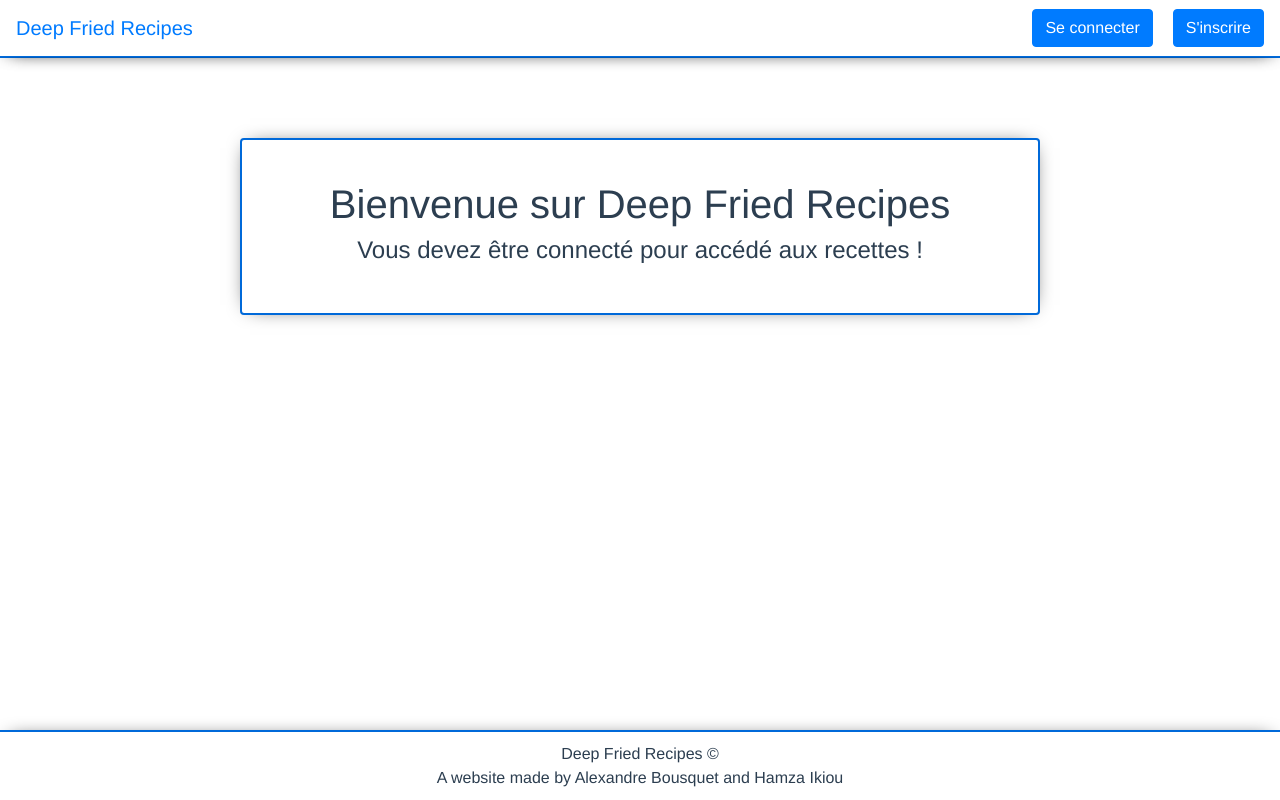
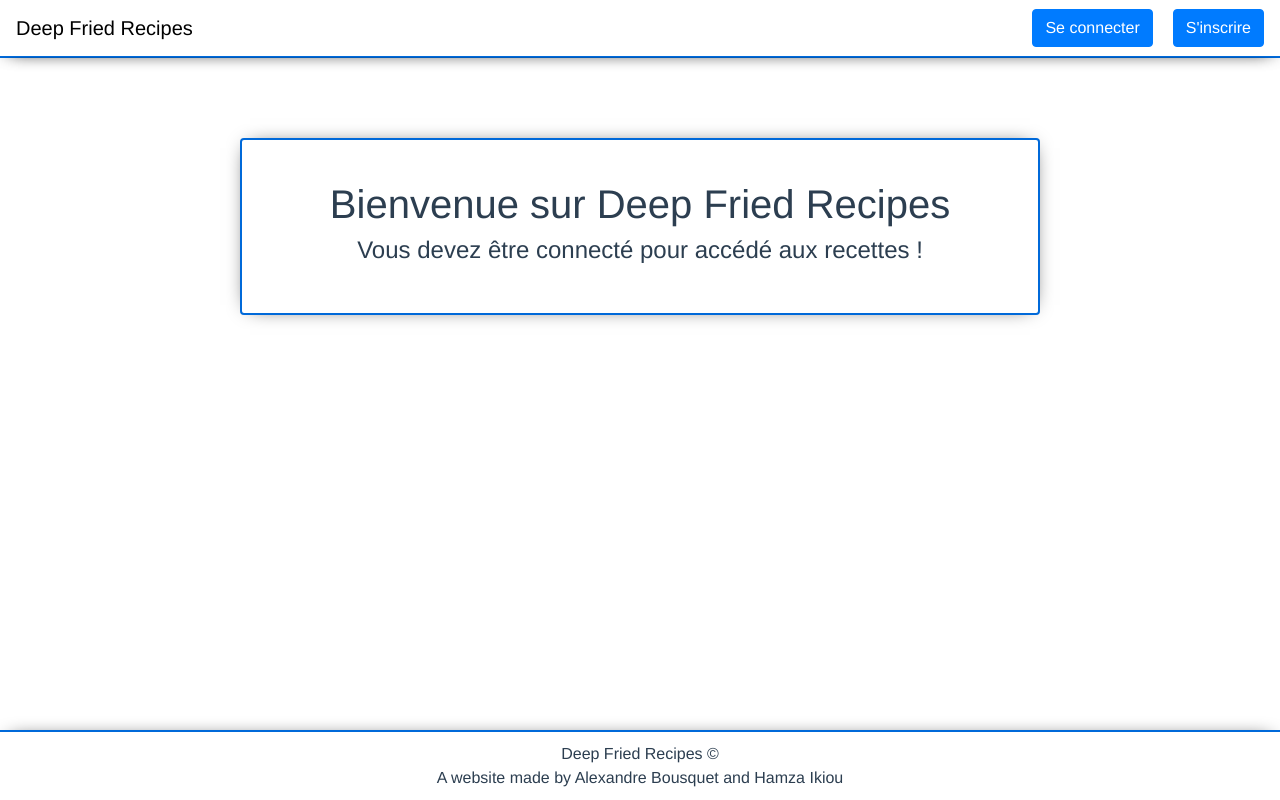
Before and after one commit to alexandre-bousquet/deepfriedrecipes-front, a Vue app: page / in a window 1280 px wide. Built offline with nearby package versions, Linux system fonts and the light colour scheme.

Commit message:
MaJ Header.vue

```diff
--- a/src/components/Header.vue
+++ b/src/components/Header.vue
@@ -6,19 +6,15 @@
       <b-navbar-toggle target="nav-collapse"></b-navbar-toggle>
 
       <b-collapse id="nav-collapse" is-nav>
-        <b-navbar-nav>
-          <!--<b-nav-item href="#"></b-nav-item>-->
-
-        </b-navbar-nav>
         <b-navbar-nav class="ml-auto">
           <div v-if="$store.getters.getUser == null">
-            <b-button variant="primary" class="customNavLinkMarRight" @click="$router.push('/login')">Se connecter</b-button>
-            <b-button variant="primary" @click="$router.push('/register')">S'inscrire</b-button>
+            <b-button variant="primary" class="customNavLinkMarRight" @click="$router.push('/login').catch(() => {})">Se connecter</b-button>
+            <b-button variant="primary" @click="$router.push('/register').catch(() => {})">S'inscrire</b-button>
           </div>
 
           <div v-else>
-            <b-button variant="primary" class="customNavLinkMarRight" @click="$router.push('/profil')">{{ $store.getters.getUser.firstname }} {{ $store.getters.getUser.lastname }}</b-button>
-            <b-button variant="danger" @click="$route.name !== 'home' ? $store.dispatch('logout') && $router.push('/') : $store.dispatch('logout')">Déconnexion</b-button>
+            <b-button variant="primary" class="customNavLinkMarRight" @click="$router.push('/profil').catch(() => {})">{{ $store.getters.getUser.firstname }} {{ $store.getters.getUser.lastname }}</b-button>
+            <b-button variant="danger" @click="$route.name !== 'home' ? $store.dispatch('logout') && $router.push('/').catch(() => {}) : $store.dispatch('logout')">Déconnexion</b-button>
           </div>
         </b-navbar-nav>
       </b-collapse>
@@ -40,6 +36,11 @@ nav {
   box-shadow: 0 0 20px -10px #000000;
 }
 
+a {
+  text-decoration: none !important;
+  color: black;
+}
+
 /*nav a, nav button {
   text-decoration: none;
   color: black;
```
